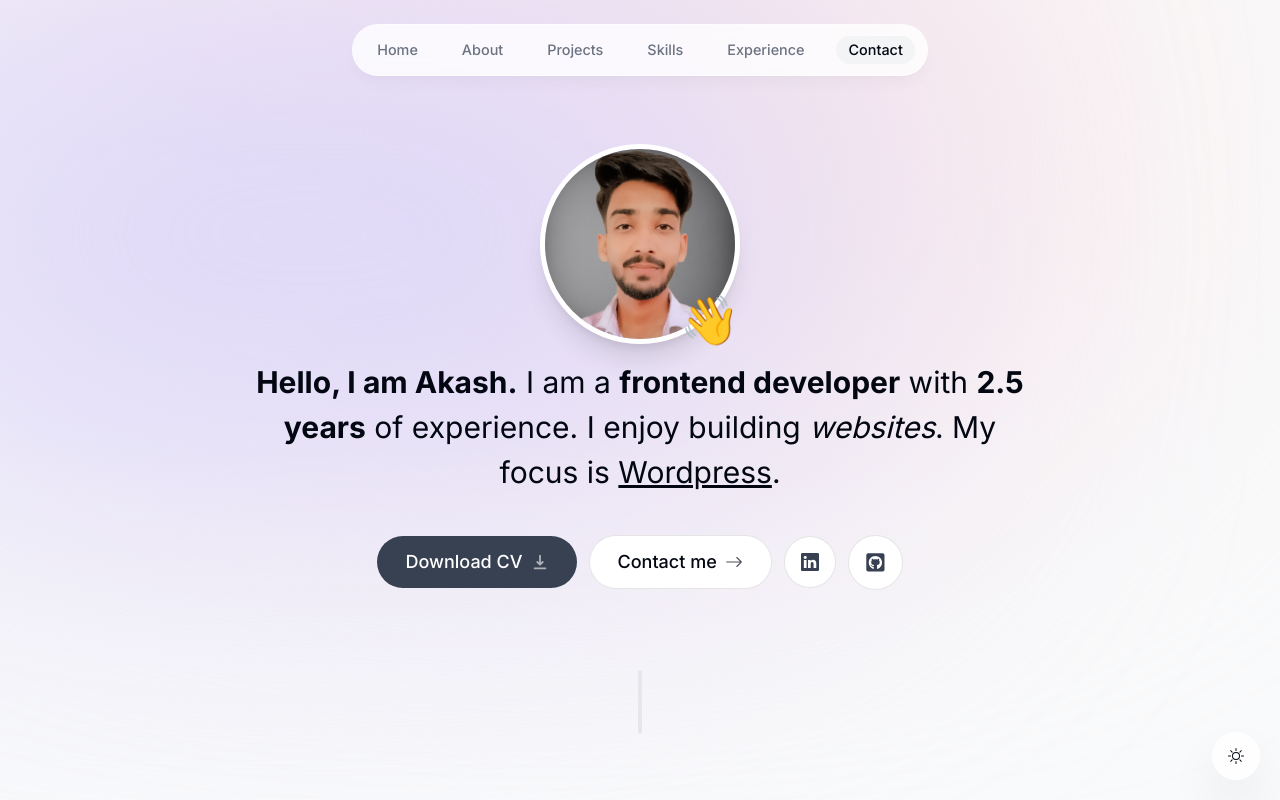
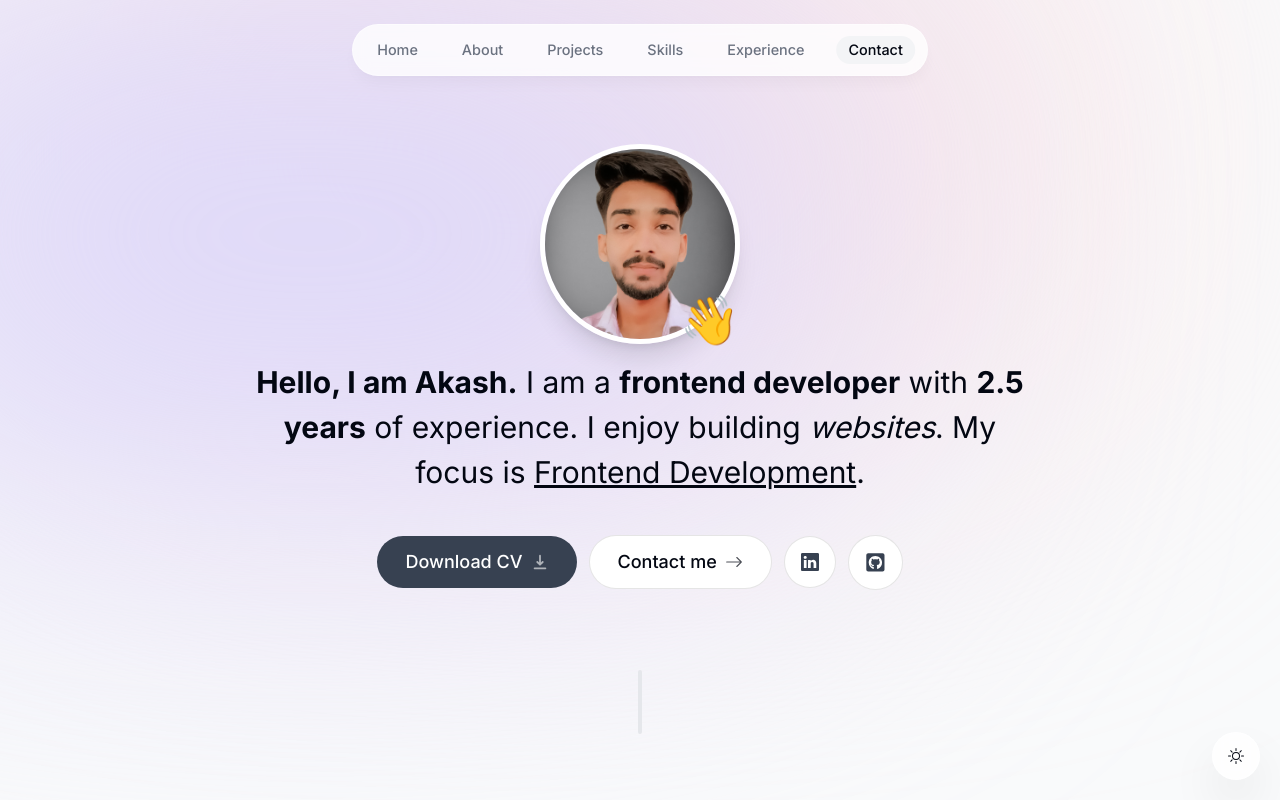
Before and after one commit to akkysaini/portfolio, a Next.js app: page / in a window 1280 px wide. Shown: the top 800 px of the page. Built offline with nearby package versions, Linux system fonts and the light colour scheme; no server answers.

Commit message:
Resume Update

```diff
--- a/components/Intro.tsx
+++ b/components/Intro.tsx
@@ -59,7 +59,7 @@ export default function Intro() {
         <span className="font-bold">frontend developer</span> with{" "}
         <span className="font-bold">2.5 years</span> of experience. I enjoy
         building <span className="italic">websites</span>. My focus is{" "}
-        <span className="underline">Wordpress</span>.
+        <span className="underline">Frontend Development</span>.
       </motion.h1>
 
       <motion.div
@@ -72,7 +72,7 @@ export default function Intro() {
       >
         <a
           className="group  bg-gray-700 text-white hover:bg-gray-950 px-7 py-3 flex items-center gap-2 rounded-full outline-none focus:scale-110 hover:scale-110 active:scale-105 transition cursor-pointer "
-          href="/akash_saini_resume.pdf"
+          href="/Akash_Saini_Frontend_Developer.pdf"
           download
         >
           Download CV{" "}
```
Also changed, not shown: 2 other files (tests, documents, lock files or other folders).
